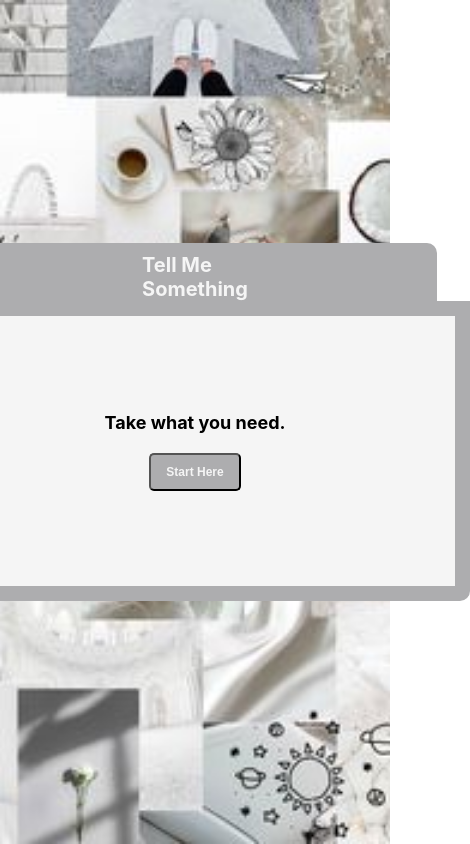
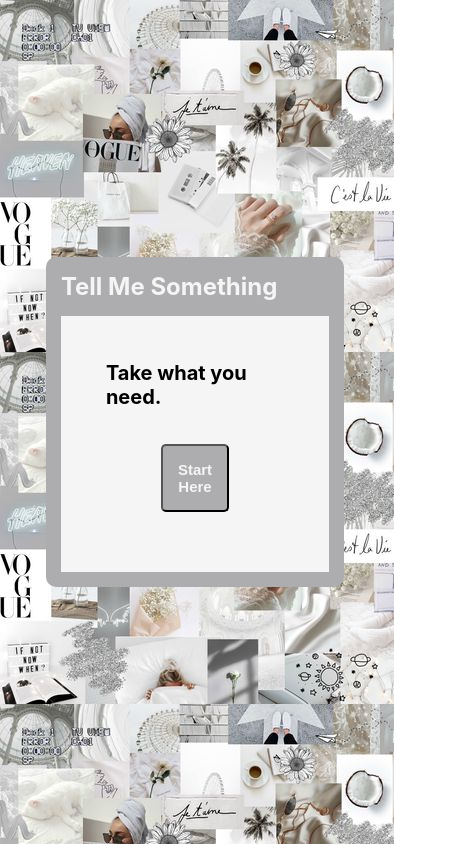
Before and after one commit to DiannaNguyen/project-2, a React (Create React App) app: page / in a window 390 px wide. Shown: the whole page, 470 px wide, since content can reach past the window. Built offline with nearby package versions, Linux system fonts and the light colour scheme.

Commit message:
CSS: responsive and mobile

```diff
--- a/src/App.css
+++ b/src/App.css
@@ -3,83 +3,72 @@
 	padding: 0;
 	box-sizing: border-box;
 }
-.App {
+
+body {
 	display: flex;
 	justify-content: center;
 	align-items: center;
+	flex-direction: column;
 	min-height: 100vh;
-  /* height: 100%;
-  width: 100%; */
-  flex-direction: column;
 	background: url(./Images/Collage\ Wallpaper.jpg);
-  background-size: cover;
-  background-repeat: repeat;
-  background-position: center;
+}
+
+a {
+	text-decoration: none;
+	color: whitesmoke;
+}
+
+.App {
+	margin: 0 50px;
 }
 
 .header {
 	display: flex;
-  flex-direction: row;
 	justify-content: left;
+	align-items: flex-start;
+	border-radius: 10px 10px 0 0;
+	padding: 15px 0 0 15px;
+	font-size: 12px;
+	background: rgb(173, 173, 175);
 }
 
-
-.header a {
-  padding: 10px 189px 0;
-  border-radius: 10px 10px 0 0 ;
-  text-align: left;
-  align-items: center;
-  text-decoration: none;
-  color: whitesmoke;
-  font-size: 10px;
-  background: rgb(173, 173, 175);
-  display: inline-block;
+.quote {
+	background: whitesmoke;
+	border: 15px solid rgb(173, 173, 175);
+	padding: 45px;
+	border-radius: 0 0 10px 10px;
+	display: flex;
+	flex-direction: column;
+	justify-content: right;
+	align-items: flex-end;
 }
 
-
-.quote {
-  width: 550px;
-  height: 300px;
-  background: whitesmoke;
-  border: 15px solid rgb(173, 173, 175);
-  padding: 50px;
-  border-radius: 0 0 10px 10px;
-  display: flex;
-  justify-content: center;
-  align-items: center;
-  flex-direction: column;
-
-}
 .quote h1 {
-  align-items: left;
-  font-size: 18px;
+	font-size: 20px;
+	text-align: left;
 }
 .quote h2 {
-  font-size: 15px;
+	margin-top: 10px;
+	font-size: 18px;
+	text-align: right;
 }
 
-
 .button {
-  display: block;
-  position: relative;
-  justify-content: right;
-  align-items: right;
-	padding: 10px 15px;
 	color: whitesmoke;
 	background: rgb(173, 173, 175);
+	cursor: pointer;
+	padding: 15px;
+	font-size: 15px;
+	border-radius: 5px;
 	font-weight: 600;
-	border-radius: 5px;
-  font-size: 0.75rem;
-	cursor: pointer;
-	outline: none;
+	transition: background 1s, color 1s;
 }
-
-
 .button:hover {
 	background: whitesmoke;
 	color: rgb(173, 173, 175);
 }
 
-a {
-  text-decoration: none;
+.start {
+	padding: 15px;
+	margin: 0 20px;
 }
--- a/src/components/Button.js
+++ b/src/components/Button.js
@@ -1,9 +1,10 @@
 import React from 'react';
+import '../App.css';
 
 const Button = () => {
 	return (
-		<div>
-			<button className='button'>
+		<div className="start">
+			<button className='button start'>
 				<p>Start Here</p>
 			</button>
 		</div>
```
Lines whose indentation alone changed are shown as unchanged.
